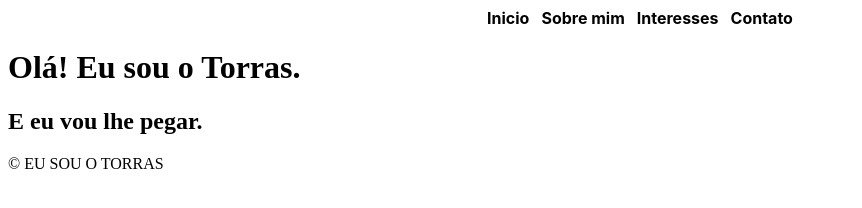
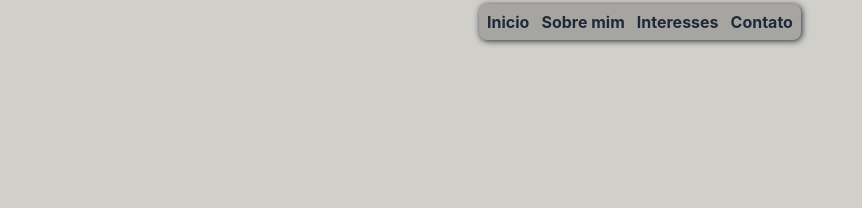
Before and after one commit to t0rr4ss/landing-page-pessoal, a plain HTML site: page index.html in a window 1280 px wide. Shown: the whole page, without its empty margins (0-862 px from the left). Drawn offline with Linux system fonts and the light colour scheme.

Commit message:
Atualização

```diff
--- a/index.html
+++ b/index.html
@@ -7,7 +7,6 @@
     <link rel="stylesheet" href="style.css">
 </head>
 <body>
-    <div id="container">
         <header id="cabecalho">
             <nav id="navegacao">
                 <a class="item" href="inicio">Inicio</a>
@@ -16,15 +15,14 @@
                 <a class="item" href="contato">Contato</a>
             </nav>
         </header>
-    </div>
 
     <main>
-        <h1 id="titulo-principal">Olá! Eu sou o Torras.</h1>
-        <h2 id="titulo-secundario">E eu vou lhe pegar.</h2>
+        <h1 id="titulo-principal"></h1>
+        <h2 id="titulo-secundario"></h2>
     </main>
 
     <footer id="rodape">
-        <p id="concordo"> &copy EU SOU O TORRAS</p>
+        <p id="concordo"></p>
     </footer>
 
 </body>
--- a/style.css
+++ b/style.css
@@ -1,28 +1,45 @@
-#container {
+body {
+    margin: 0;
+    background-color: var(--fundo);
+    color: var(--texto);
+}
+
+:root {
+    --fundo: #d1cfc9;
+    --texto: #1F2937;
+    --secao: #EDE7DE;
+    --branco: #FFFFFF;
+    --escuro: #1F2937;
+    --destaque: #B54735;
+    --fundo-header: #a7a5a1;
 }
 
 #cabecalho {
     display: flex;
-    align-items: flex-start;
     justify-content: center;
+    padding: 4px 8px;
 }
 
 #navegacao {
     display: flex;
     gap: 12px;
+    background-color: var(--fundo-header);
+    padding: 8px;
+    border-radius: 8px;
+    box-shadow: 1px 1px 6px;
 }
 
 #navegacao a:hover {
-    color: rgb(82, 80, 80);
+    color: rgb(0, 0, 0);
 }
 
 #navegacao a {
-    transition: color 0.2s ease;
+    transition: color 0.3s ease;
 }
 
 .item {
     font-family: "Inter", sans-serif;
-    color: black;
+    color: var(--texto);
     font-weight: 700;
     text-decoration: none;
 }
```
